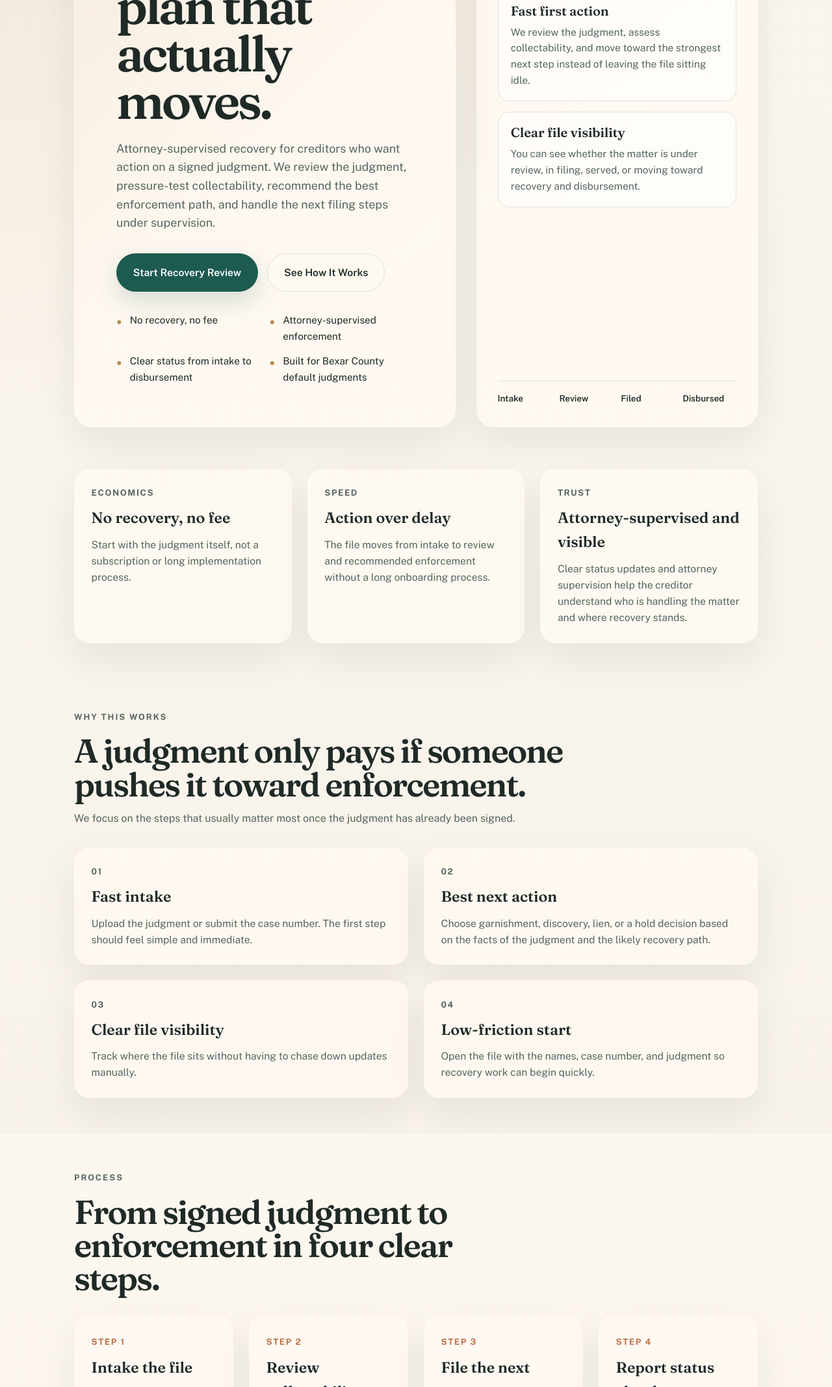
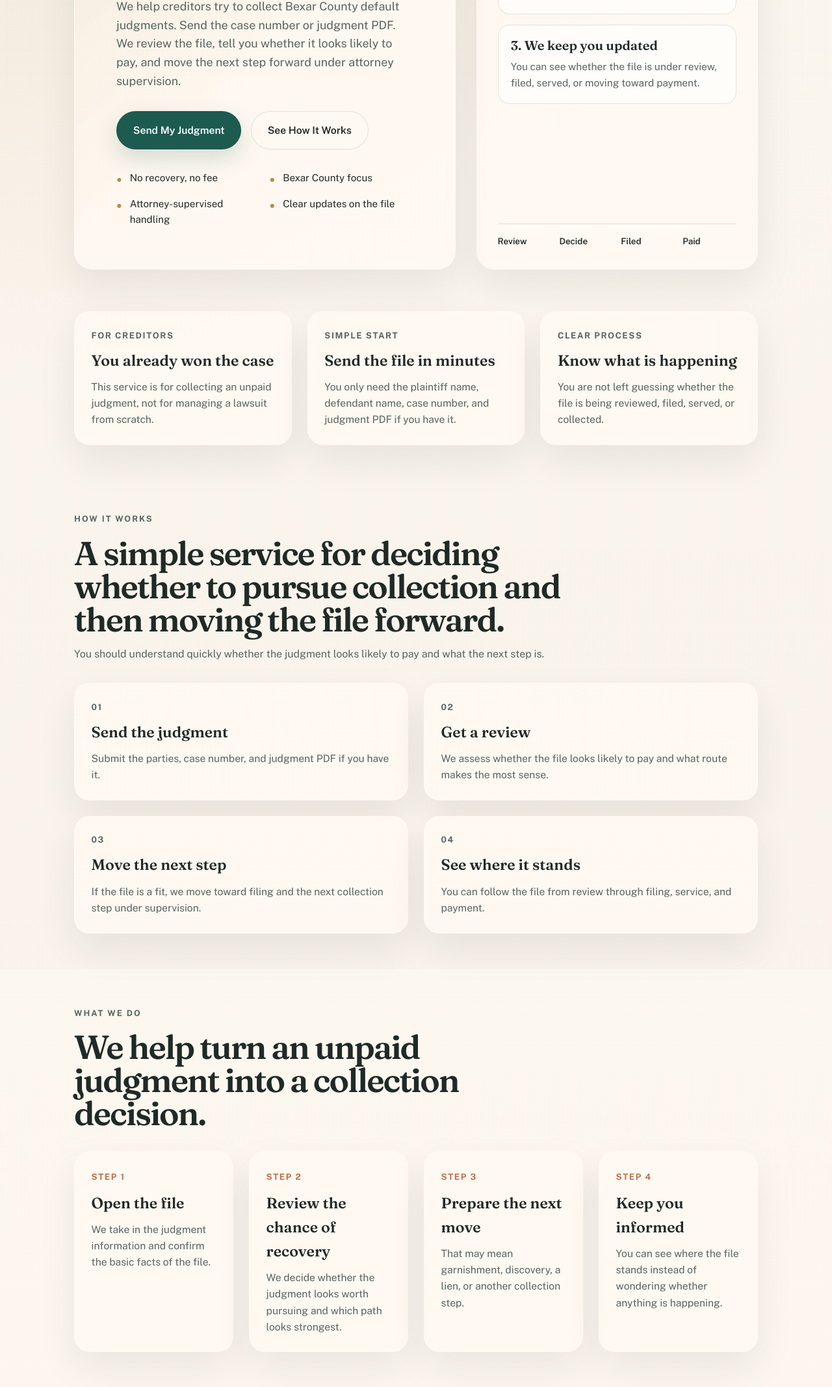
Before and after one commit to shinertx/judgment-to-cash, a website: page landing/index.html in a window 1280 px wide. Shown: the part 665-2800 px from the top of the page at 65% size. Drawn offline with nearby package versions, Linux system fonts and the light colour scheme.

Commit message:
fix: simplify landing copy

```diff
--- a/landing/index.html
+++ b/landing/index.html
@@ -3,8 +3,8 @@
 <head>
   <meta charset="UTF-8">
   <meta name="viewport" content="width=device-width, initial-scale=1.0">
-  <title>Judgment-to-Cash | Bexar County Judgment Recovery</title>
-  <meta name="description" content="Attorney-supervised Bexar County judgment recovery with no recovery, no fee. Submit your judgment, get a recovery review, and track enforcement from intake to disbursement.">
+  <title>Judgment-to-Cash | Help Collect a Bexar County Judgment</title>
+  <meta name="description" content="Have an unpaid Bexar County judgment? Send the case number or PDF for review. We assess whether it looks collectible and move the next step forward under attorney supervision.">
   <link rel="preconnect" href="https://fonts.googleapis.com">
   <link rel="preconnect" href="https://fonts.gstatic.com" crossorigin>
   <link href="https://fonts.googleapis.com/css2?family=Fraunces:opsz,wght@9..144,500;9..144,600;9..144,700&family=Public+Sans:wght@400;500;600;700&display=swap" rel="stylesheet">
@@ -19,9 +19,9 @@
           <span class="brand-text">Judgment-to-Cash</span>
         </a>
         <nav class="nav-links">
-          <a href="#why-it-works">Why Creditors Choose Us</a>
-          <a href="#process">Process</a>
-          <a href="#start" class="btn btn-primary btn-sm">Start Review</a>
+          <a href="#how-it-works">How It Works</a>
+          <a href="#start">Submit a Judgment</a>
+          <a href="#start" class="btn btn-primary btn-sm">Start Here</a>
         </nav>
       </div>
     </header>
@@ -31,43 +31,43 @@
         <div class="container hero-grid">
           <div class="hero-copy">
             <p class="eyebrow">Bexar County default judgments</p>
-            <h1>Turn a signed judgment into a recovery plan that actually moves.</h1>
-            <p class="hero-lead">Attorney-supervised recovery for creditors who want action on a signed judgment. We review the judgment, pressure-test collectability, recommend the best enforcement path, and handle the next filing steps under supervision.</p>
+            <h1>Have a judgment that still has not been paid?</h1>
+            <p class="hero-lead">We help creditors try to collect Bexar County default judgments. Send the case number or judgment PDF. We review the file, tell you whether it looks likely to pay, and move the next step forward under attorney supervision.</p>
 
             <div class="hero-actions">
-              <a href="#start" class="btn btn-primary btn-lg">Start Recovery Review</a>
+              <a href="#start" class="btn btn-primary btn-lg">Send My Judgment</a>
               <a href="#process" class="btn btn-secondary btn-lg">See How It Works</a>
             </div>
 
             <ul class="trust-points">
               <li>No recovery, no fee</li>
-              <li>Attorney-supervised enforcement</li>
-              <li>Clear status from intake to disbursement</li>
-              <li>Built for Bexar County default judgments</li>
+              <li>Bexar County focus</li>
+              <li>Attorney-supervised handling</li>
+              <li>Clear updates on the file</li>
             </ul>
           </div>
 
           <aside class="hero-panel">
-            <p class="panel-kicker">Why creditors hire us</p>
+            <p class="panel-kicker">What happens after you submit</p>
             <div class="question-list">
               <article class="question-item">
-                <h2>No upfront fee pressure</h2>
-                <p>You can submit the file for review without taking on software costs or a large setup bill before recovery work begins.</p>
+                <h2>1. We review the judgment</h2>
+                <p>We look at the case, the parties, and whether the file appears collectible.</p>
               </article>
               <article class="question-item">
-                <h2>Fast first action</h2>
-                <p>We review the judgment, assess collectability, and move toward the strongest next step instead of leaving the file sitting idle.</p>
+                <h2>2. We choose the next step</h2>
+                <p>If the file looks worth pursuing, we decide whether garnishment, discovery, a lien, or another step makes the most sense.</p>
               </article>
               <article class="question-item">
-                <h2>Clear file visibility</h2>
-                <p>You can see whether the matter is under review, in filing, served, or moving toward recovery and disbursement.</p>
+                <h2>3. We keep you updated</h2>
+                <p>You can see whether the file is under review, filed, served, or moving toward payment.</p>
               </article>
             </div>
             <div class="panel-footer">
-              <span>Intake</span>
               <span>Review</span>
+              <span>Decide</span>
               <span>Filed</span>
-              <span>Disbursed</span>
+              <span>Paid</span>
             </div>
           </aside>
         </div>
@@ -76,51 +76,51 @@
       <section class="signal-band">
         <div class="container signal-grid">
           <article class="signal-card">
-            <p class="signal-label">Economics</p>
-            <h3>No recovery, no fee</h3>
-            <p>Start with the judgment itself, not a subscription or long implementation process.</p>
+            <p class="signal-label">For Creditors</p>
+            <h3>You already won the case</h3>
+            <p>This service is for collecting an unpaid judgment, not for managing a lawsuit from scratch.</p>
           </article>
           <article class="signal-card">
-            <p class="signal-label">Speed</p>
-            <h3>Action over delay</h3>
-            <p>The file moves from intake to review and recommended enforcement without a long onboarding process.</p>
+            <p class="signal-label">Simple Start</p>
+            <h3>Send the file in minutes</h3>
+            <p>You only need the plaintiff name, defendant name, case number, and judgment PDF if you have it.</p>
           </article>
           <article class="signal-card">
-            <p class="signal-label">Trust</p>
-            <h3>Attorney-supervised and visible</h3>
-            <p>Clear status updates and attorney supervision help the creditor understand who is handling the matter and where recovery stands.</p>
+            <p class="signal-label">Clear Process</p>
+            <h3>Know what is happening</h3>
+            <p>You are not left guessing whether the file is being reviewed, filed, served, or collected.</p>
           </article>
         </div>
       </section>
 
-      <section id="why-it-works" class="section">
+      <section id="how-it-works" class="section">
         <div class="container">
           <div class="section-intro">
-            <p class="eyebrow">Why this works</p>
-            <h2>A judgment only pays if someone pushes it toward enforcement.</h2>
-            <p>We focus on the steps that usually matter most once the judgment has already been signed.</p>
+            <p class="eyebrow">How it works</p>
+            <h2>A simple service for deciding whether to pursue collection and then moving the file forward.</h2>
+            <p>You should understand quickly whether the judgment looks likely to pay and what the next step is.</p>
           </div>
 
           <div class="priority-grid">
             <article class="priority-card">
               <p class="card-number">01</p>
-              <h3>Fast intake</h3>
-              <p>Upload the judgment or submit the case number. The first step should feel simple and immediate.</p>
+              <h3>Send the judgment</h3>
+              <p>Submit the parties, case number, and judgment PDF if you have it.</p>
             </article>
             <article class="priority-card">
               <p class="card-number">02</p>
-              <h3>Best next action</h3>
-              <p>Choose garnishment, discovery, lien, or a hold decision based on the facts of the judgment and the likely recovery path.</p>
+              <h3>Get a review</h3>
+              <p>We assess whether the file looks likely to pay and what route makes the most sense.</p>
             </article>
             <article class="priority-card">
               <p class="card-number">03</p>
-              <h3>Clear file visibility</h3>
-              <p>Track where the file sits without having to chase down updates manually.</p>
+              <h3>Move the next step</h3>
+              <p>If the file is a fit, we move toward filing and the next collection step under supervision.</p>
             </article>
             <article class="priority-card">
               <p class="card-number">04</p>
-              <h3>Low-friction start</h3>
-              <p>Open the file with the names, case number, and judgment so recovery work can begin quickly.</p>
+              <h3>See where it stands</h3>
+              <p>You can follow the file from review through filing, service, and payment.</p>
             </article>
           </div>
         </div>
@@ -129,30 +129,30 @@
       <section id="process" class="section section-contrast">
         <div class="container">
           <div class="section-intro narrow">
-            <p class="eyebrow">Process</p>
-            <h2>From signed judgment to enforcement in four clear steps.</h2>
+            <p class="eyebrow">What we do</p>
+            <h2>We help turn an unpaid judgment into a collection decision.</h2>
           </div>
 
           <div class="process-grid">
             <article class="process-card">
               <span class="process-step">Step 1</span>
-              <h3>Intake the file</h3>
-              <p>We capture the parties, case number, and judgment PDF so the file can be opened without back-and-forth.</p>
+              <h3>Open the file</h3>
+              <p>We take in the judgment information and confirm the basic facts of the file.</p>
             </article>
             <article class="process-card">
               <span class="process-step">Step 2</span>
-              <h3>Review collectability</h3>
-              <p>We assess whether garnishment, post-judgment discovery, a lien, or a hold decision makes the most sense.</p>
+              <h3>Review the chance of recovery</h3>
+              <p>We decide whether the judgment looks worth pursuing and which path looks strongest.</p>
             </article>
             <article class="process-card">
               <span class="process-step">Step 3</span>
-              <h3>File the next move</h3>
-              <p>Documents, coordination, and rejection handling are driven forward under a supervised workflow.</p>
+              <h3>Prepare the next move</h3>
+              <p>That may mean garnishment, discovery, a lien, or another collection step.</p>
             </article>
             <article class="process-card">
               <span class="process-step">Step 4</span>
-              <h3>Report status clearly</h3>
-              <p>The creditor sees where the file stands from review through service, recovery, and disbursement.</p>
+              <h3>Keep you informed</h3>
+              <p>You can see where the file stands instead of wondering whether anything is happening.</p>
             </article>
           </div>
         </div>
@@ -161,18 +161,18 @@
       <section class="section">
         <div class="container split-grid">
           <article class="content-card">
-            <p class="eyebrow">Built for local fit</p>
-            <h2>Focused on Bexar County default judgments.</h2>
+            <p class="eyebrow">Good fit if</p>
+            <h2>This is for you if you already have a signed judgment.</h2>
             <ul class="detail-list">
-              <li>Designed for creditors who already hold a signed judgment.</li>
-              <li>Attorney-supervised workflow to avoid unlicensed-practice problems.</li>
-              <li>File strategy centered on the highest-leverage recovery path for the specific judgment.</li>
+              <li>You are trying to collect a Bexar County default judgment.</li>
+              <li>You want to know whether the file looks worth pursuing.</li>
+              <li>You want help moving the next collection step forward.</li>
             </ul>
           </article>
 
           <article class="content-card">
-            <p class="eyebrow">Before you submit</p>
-            <h2>What to have ready</h2>
+            <p class="eyebrow">Have this ready</p>
+            <h2>The intake is simple.</h2>
             <ul class="detail-list">
               <li>Plaintiff and defendant names.</li>
               <li>Bexar County case number.</li>
@@ -186,13 +186,13 @@
       <section id="start" class="section form-section">
         <div class="container form-shell">
           <div class="form-copy">
-            <p class="eyebrow">Start recovery</p>
-            <h2>Send the judgment. We take it from review to next action.</h2>
-            <p>Use the intake form to start the file. If you do not have the PDF handy, submit the case number and we can pull the court record.</p>
+            <p class="eyebrow">Start here</p>
+            <h2>Send your judgment for review.</h2>
+            <p>Fill out the form below. If you do not have the PDF handy, send the case number and we can start there.</p>
 
             <div class="note-card">
               <h3>What happens next</h3>
-              <p>Once submitted, the file moves into review, recommended enforcement, and status tracking under attorney supervision.</p>
+              <p>After submission, we review the file, decide whether it looks likely to pay, and identify the next step.</p>
             </div>
           </div>
 
@@ -223,13 +223,13 @@
                 </label>
               </div>
 
-              <button type="submit" class="btn btn-primary btn-block" id="submitBtn">Start Recovery Review</button>
+              <button type="submit" class="btn btn-primary btn-block" id="submitBtn">Send for Review</button>
             </form>
 
             <div id="successMessage" class="success-message hidden">
-              <div class="success-badge">Review Started</div>
-              <h3>Intake received</h3>
-              <p>Your judgment has been submitted for review. Next step: file assessment and recommended recovery path.</p>
+              <div class="success-badge">Submitted</div>
+              <h3>We received your judgment.</h3>
+              <p>Next step: file review and a decision on whether the judgment looks worth pursuing.</p>
             </div>
           </div>
         </div>
@@ -243,7 +243,7 @@
             <span class="brand-mark">J</span>
             <span class="brand-text">Judgment-to-Cash</span>
           </div>
-          <p class="footer-note">Bexar County judgment recovery under attorney supervision.</p>
+          <p class="footer-note">Help collecting Bexar County default judgments under attorney supervision.</p>
         </div>
         <div class="footer-meta">
           <p>&copy; 2026 Judgment-to-Cash</p>
--- a/landing/script.js
+++ b/landing/script.js
@@ -33,6 +33,6 @@ document.getElementById('intake-form').addEventListener('submit', async (e) => {
         console.error(err);
         alert('We could not submit your judgment intake. Please try again in a moment.');
         submitBtn.disabled = false;
-        submitBtn.innerText = 'Start Recovery Review';
+        submitBtn.innerText = 'Send for Review';
     }
 });
```
